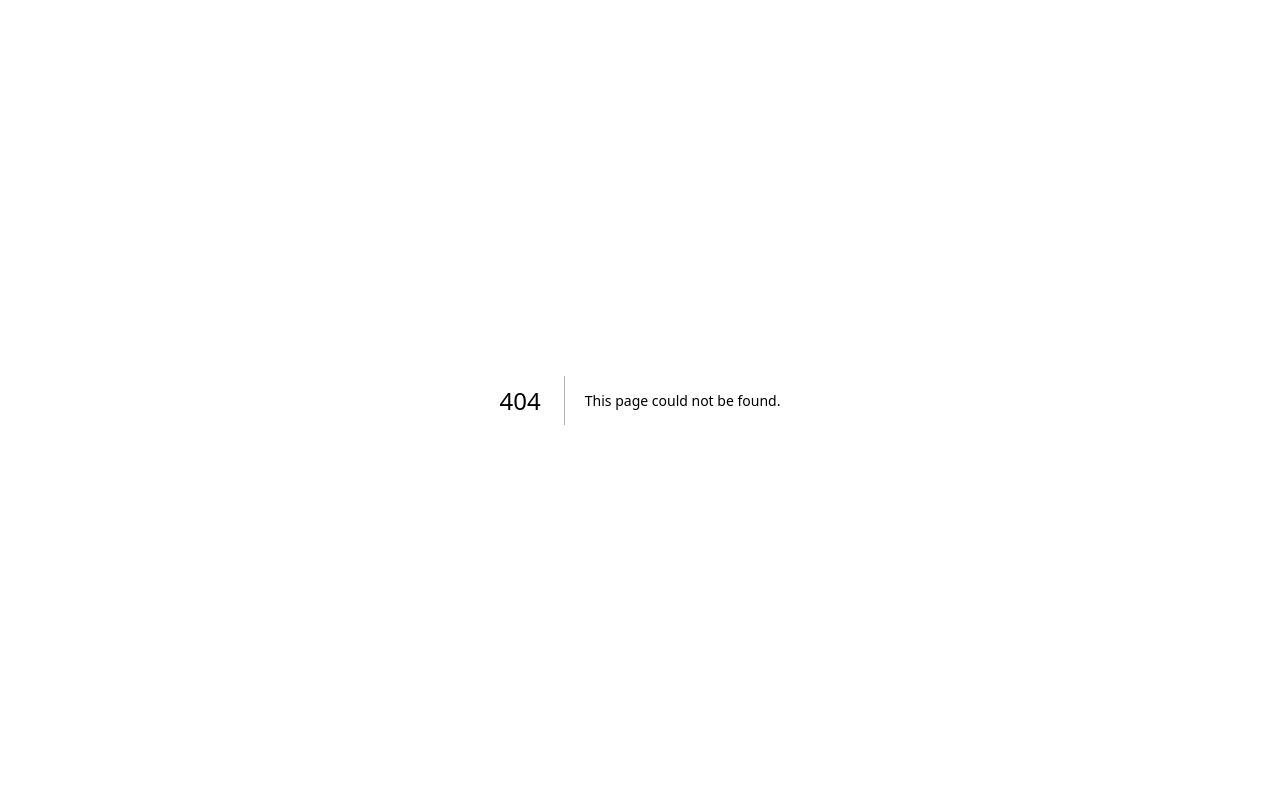
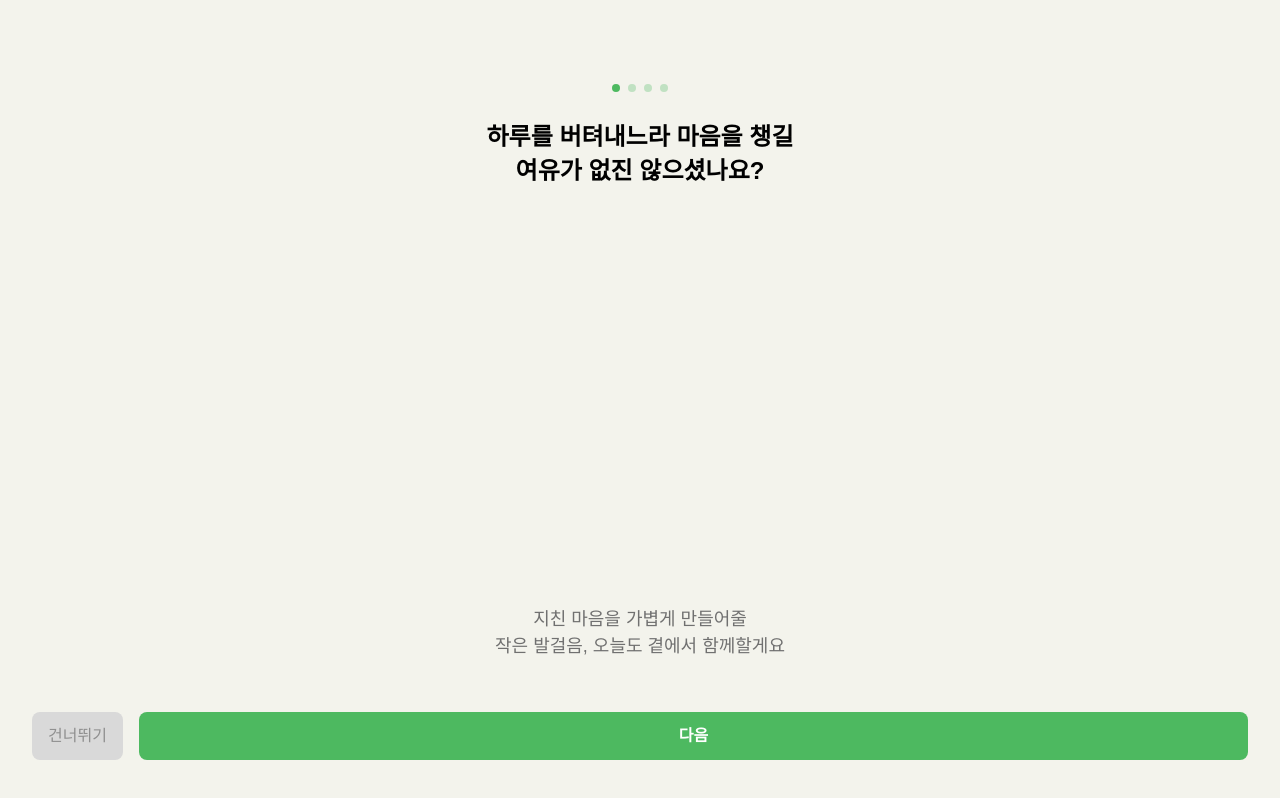
Before and after one commit to 9oormthon-univ/2025_SEASONTHON_TEAM_81_FE, a Next.js app: page /onboarding in a window 1280 px wide. Before the commit this address had no page. Built offline with nearby package versions, Linux system fonts and the light colour scheme.

Commit message:
feat: onboarding page

```diff
--- a/src/app/globals.css
+++ b/src/app/globals.css
@@ -42,79 +42,79 @@
 .body1 {
   font-size: var(--font-xl);
   font-weight: 700;
-  line-height: var(--lineheight-lg);
+  line-height: auto;
 }
 
 .body2 {
   font-size: var(--font-xl);
   font-weight: 500;
-  line-height: var(--lineheight-lg);
+  line-height: auto;
 }
 
 .body3 {
   font-size: var(--font-xl);
   font-weight: 400;
-  line-height: var(--lineheight-lg);
+  line-height: auto;
 }
 
 .body4 {
   font-size: var(--font-lg);
   font-weight: 700;
-  line-height: var(--lineheight-lg);
+  line-height: auto;
 }
 
 .body5 {
   font-size: var(--font-lg);
   font-weight: 500;
-  line-height: var(--lineheight-lg);
+  line-height: auto;
 }
 
 .body6 {
   font-size: var(--font-lg);
   font-weight: 400;
-  line-height: var(--lineheight-lg);
+  line-height: auto;
 }
 
 .label1 {
   font-size: var(--font-base);
   font-weight: 700;
-  line-height: var(--lineheight-lg);
+  line-height: auto;
 }
 
 .label2 {
   font-size: var(--font-base);
   font-weight: 500;
-  line-height: var(--lineheight-lg);
+  line-height: auto;
 }
 
 .label3 {
   font-size: var(--font-base);
   font-weight: 400;
-  line-height: var(--lineheight-lg);
+  line-height: auto;
 }
 
 .label4 {
   font-size: var(--font-sm);
   font-weight: 500;
-  line-height: var(--lineheight-lg);
+  line-height: auto;
 }
 
 .label5 {
   font-size: var(--font-sm);
   font-weight: 400;
-  line-height: var(--lineheight-lg);
+  line-height: auto;
 }
 
 .label6 {
   font-size: var(--font-xs);
   font-weight: 700;
-  line-height: var(--lineheight-lg);
+  line-height: auto;
 }
 
 .label7 {
   font-size: var(--font-xs);
   font-weight: 500;
-  line-height: var(--lineheight-lg);
+  line-height: auto;
 }
 
 .footer {
--- /dev/null
+++ b/src/app/onboarding/layout.tsx
@@ -0,0 +1,5 @@
+const OnboardingLayout = ({ children }: { children: React.ReactNode }) => {
+  return <>{children}</>;
+};
+
+export default OnboardingLayout;
--- /dev/null
+++ b/src/app/onboarding/page.tsx
@@ -0,0 +1,25 @@
+'use client';
+import ContentSection from '@/components/layout/onboarding/content-section';
+import FooterSection from '@/components/layout/onboarding/footer-section';
+import TopSection from '@/components/layout/onboarding/top-section';
+import React from 'react';
+
+const OnboardingPage = () => {
+  const [status, setStatus] = React.useState(1);
+
+  return (
+    <div className="bg-[#F3F3EC] w-full h-full pt-6 pb-10 gap-4 flex flex-col justify-between items-center">
+      {/*top section*/}
+      <TopSection status={status} />
+      {/*content section*/}
+      <ContentSection status={status} />
+      {/*footer section*/}
+      <FooterSection
+        status={status}
+        setStatus={setStatus}
+      />
+    </div>
+  );
+};
+
+export default OnboardingPage;
--- /dev/null
+++ b/src/app/onboarding/page2.tsx
@@ -0,0 +1,44 @@
+'use client';
+import PageControl from '@/components/ui/page-control';
+import React from 'react';
+
+const Onboarding2Page = () => {
+  const [status, setStatus] = React.useState(1);
+  const pageList = [];
+
+  return (
+    <div className="bg-[#F3F3EC] w-full h-full pt-6 pb-10 gap-4 flex flex-col justify-between items-center">
+      <PageControl
+        total={4}
+        current={status}
+      />
+      <p className="text-center">
+        하루를 버텨내느라 마음을 챙길
+        <br />
+        여유조차 없진 않으셨나요?
+      </p>
+      <div className="grow" />
+      <p className="pb-7 text-center">
+        지친 마음을 가볍게 만들어줄
+        <br />
+        작은 발걸음, 오늘도 곁에서 함께할게요
+      </p>
+      <div className="w-full h-auto flex flex-row justify-center gap-4">
+        <button
+          className="h-12 text-black bg-gray-500 rounded-lg text-center"
+          onClick={() => setStatus(status - 1)}
+        >
+          건너뛰기
+        </button>
+        <button
+          className="h-12 text-white bg-primary rounded-lg"
+          onClick={() => setStatus(status + 1)}
+        >
+          다음
+        </button>
+      </div>
+    </div>
+  );
+};
+
+export default Onboarding2Page;
--- /dev/null
+++ b/src/components/layout/onboarding/content-section.tsx
@@ -0,0 +1,59 @@
+interface ContentSectionProps {
+  status: number;
+}
+
+const ContentList = {
+  1: (
+    <div className="h-full flex flex-col">
+      <div className="flex-grow" />
+      <p className="text-[#707070] body3 pb-9">
+        지친 마음을 가볍게 만들어줄
+        <br />
+        작은 발걸음, 오늘도 곁에서 함께할게요
+      </p>
+    </div>
+  ),
+  2: (
+    <div className="h-full flex flex-col">
+      <div className="flex-grow" />
+      <p className="text-[#707070] body3 pb-9">
+        작은 걸음이 쌓이면 내 정원에서
+        <br />
+        마음 성장을 먹은 식물들이 자라나요
+      </p>
+    </div>
+  ),
+  3: (
+    <div className="h-full flex flex-col">
+      <div className="flex-grow" />
+      <p className="text-[#707070] body3 pb-9">
+        나의 식물 성장을 눈으로 보고,
+        <br />
+        정원과 리포트에서 마음 기록을 확인하세요
+      </p>
+    </div>
+  ),
+  4: (
+    <div>
+      <></>
+    </div>
+  ),
+  5: (
+    <div className="pt-6 px-8">
+      <p className="pb-7 text-[#888888] label3">
+        닉네임은 언제든지 바꿀 수 있어요
+      </p>
+      <input
+        className="w-full h-13 rounded-lg bg-white border border-[#888888] border-solid placeholder:text-[#CCCCCC] placeholder:t3 placeholder:px-4"
+        placeholder="닉네임을 입력해주세요"
+      />
+    </div>
+  ),
+};
+
+const ContentSection = ({ status }: ContentSectionProps) => {
+  const content = ContentList[status as keyof typeof ContentList];
+  return <div className="w-full h-full text-center">{content}</div>;
+};
+
+export default ContentSection;
--- /dev/null
+++ b/src/components/layout/onboarding/footer-section.tsx
@@ -0,0 +1,42 @@
+import Link from 'next/link';
+
+interface FooterSectionProps {
+  status: number;
+  setStatus: React.Dispatch<React.SetStateAction<number>>;
+}
+
+const FooterSection = ({ status, setStatus }: FooterSectionProps) => {
+  return (
+    <>
+      {status === 5 ? (
+        <div className="w-full px-8 flex flex-col">
+          <p className="pb-3 label3 text-center text-[#888888]">
+            나를 위한 작은 발걸음, 지금 시작해봐요🚶‍♀️
+          </p>
+          <Link href="/">
+            <button className="w-full h-12 text-white bg-primary rounded-lg">
+              마음산책 시작하기
+            </button>
+          </Link>
+        </div>
+      ) : (
+        <div className="w-full h-auto px-8 flex flex-row justify-center gap-4">
+          <button
+            className="h-12 body5 px-4 py-3 text-[#8f8f8f] bg-[#d9d9d9] rounded-lg text-center"
+            onClick={() => setStatus(status - 1)}
+          >
+            건너뛰기
+          </button>
+          <button
+            className="flex-grow h-12 py-3 body4 text-white bg-primary rounded-lg"
+            onClick={() => setStatus(status + 1)}
+          >
+            다음
+          </button>
+        </div>
+      )}
+    </>
+  );
+};
+
+export default FooterSection;
--- /dev/null
+++ b/src/components/layout/onboarding/top-section.tsx
@@ -0,0 +1,59 @@
+import PageControl from '@/components/ui/page-control';
+
+interface TopSectionProps {
+  status: number;
+}
+
+const TitleList = {
+  1: (
+    <p>
+      하루를 버텨내느라 마음을 챙길
+      <br />
+      여유가 없진 않으셨나요?
+    </p>
+  ),
+  2: (
+    <p>
+      가볍게 산책하는 동안,
+      <br />
+      마음도 천천히 풀릴거에요
+    </p>
+  ),
+  3: (
+    <p>
+      걷는 순간들이 모여,
+      <br />
+      나도 모르게 단단해질거에요
+    </p>
+  ),
+  4: (
+    <p>
+      걷는 동안 편안하게 감싸줄
+      <br />
+      힐링을 준비했어요
+    </p>
+  ),
+  5: <p>어떻게 불러드리면 좋을까요?</p>,
+};
+
+const TopSection = ({ status }: TopSectionProps) => {
+  const TopsectionTitle = TitleList[status as keyof typeof TitleList];
+
+  return (
+    <div className="w-full pt-13">
+      {status === 5 ? (
+        <p className="pb-2 body3 text-center text-[#888888]">
+          이제 마지막이에요!
+        </p>
+      ) : (
+        <PageControl
+          total={4}
+          current={status}
+        />
+      )}
+      <div className="pt-5 t1 text-center">{TopsectionTitle}</div>
+    </div>
+  );
+};
+
+export default TopSection;
--- a/src/components/ui/page-control.tsx
+++ b/src/components/ui/page-control.tsx
@@ -5,7 +5,7 @@ interface PageControlProps {
 
 const PageControl = ({ total, current }: PageControlProps) => {
   const dots = Array.from({ length: total }, (_, i) => {
-    const isActive = i === current;
+    const isActive = i === current - 1;
 
     return (
       <div
```
